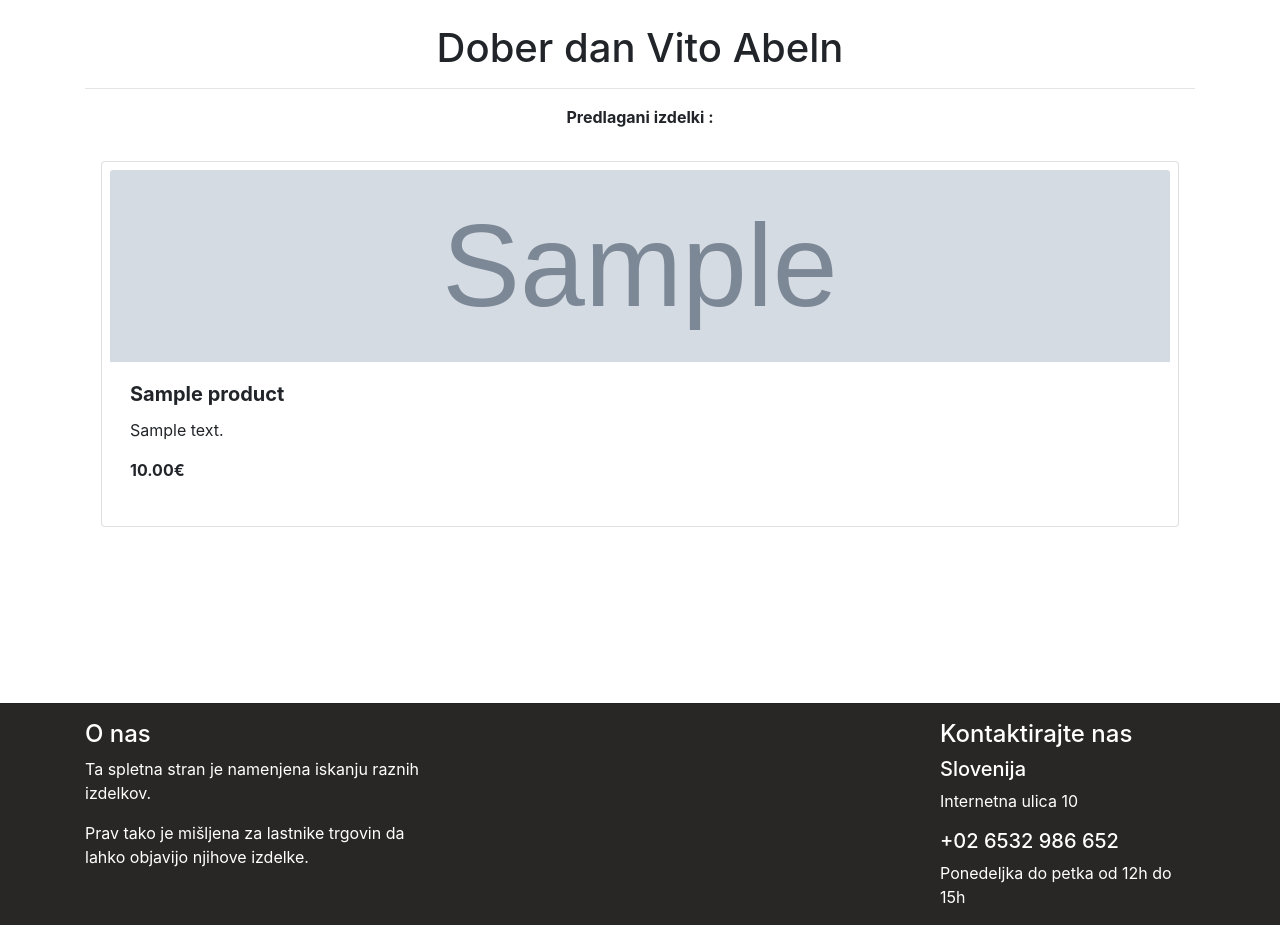
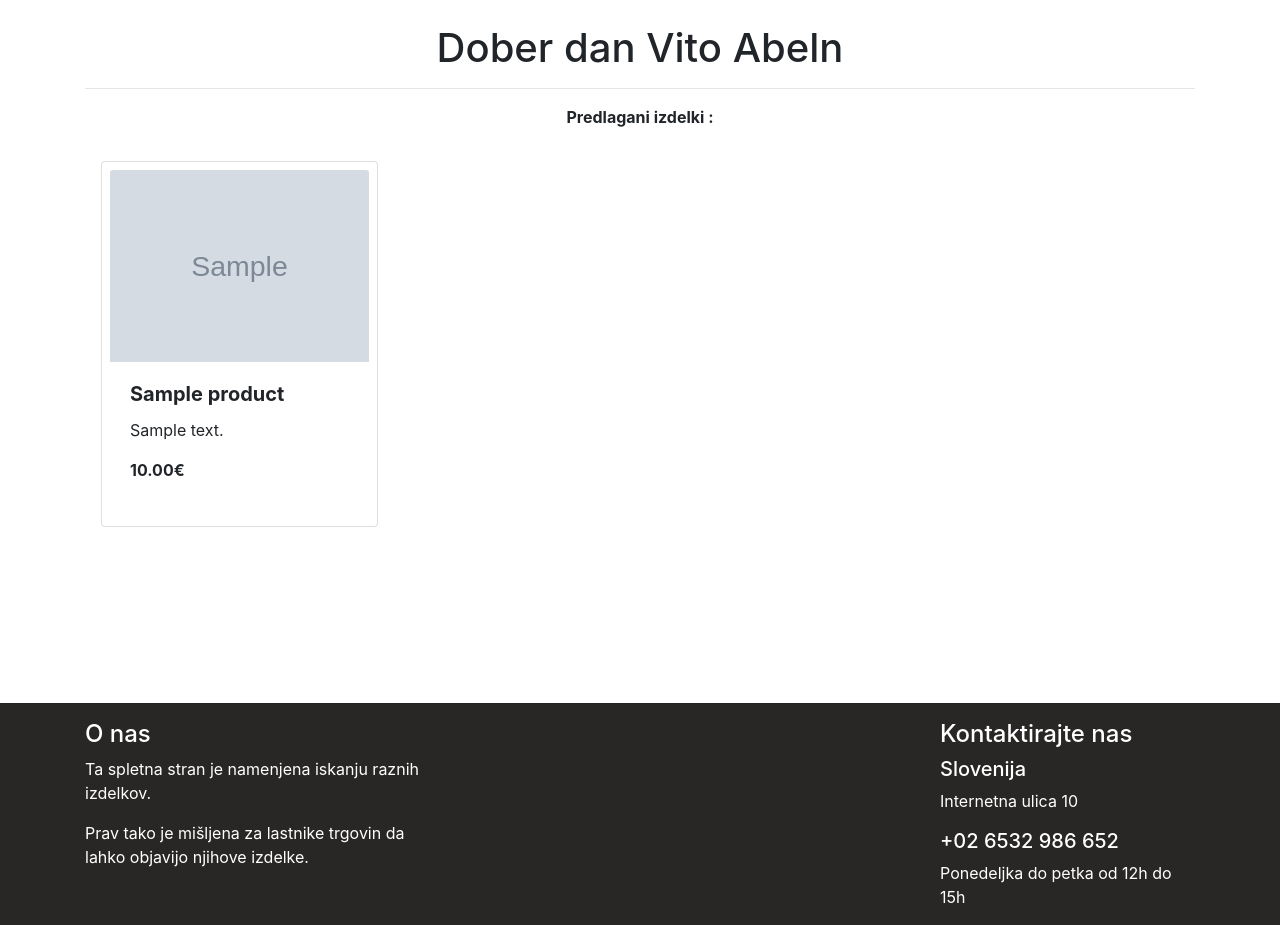
Before and after one commit to otiv33/Iskalnik_izdelkov, a PHP site: page / in a window 1280 px wide. Shown: the part 56-981 px from the top of the page. Run offline with PHP 8.4, Linux system fonts and the light colour scheme; a user stored in the database is signed in; tables that the repository leaves empty hold one stand-in row (values such as "Sample post"); grey boxes marked "Sample" are stand-in pictures.

Commit message:
index changed cards

```diff
--- a/footer.php
+++ b/footer.php
@@ -1,6 +1,6 @@
 
       </div>
-   </section>
+
    <!--================Blog Area end =================-->
 <br/>
    <!-- footer part start-->
--- a/header.php
+++ b/header.php
@@ -127,5 +127,4 @@
    <br/>
 
    <!-- Start of content -->
-   <section class="blog_area single-post-area section_padding">
       <div class="container">
--- a/index.php
+++ b/index.php
@@ -21,7 +21,7 @@
                 <div class="card-deck">
         <?php
             $i = 0;
-            $x = 4; //Number of cards in one row
+            $x = 3; //Number of cards in one row
             $flag = false;
             while($r = $stmt->fetch()){
                 if(empty($r['product_image']))
@@ -37,7 +37,7 @@
                     $x=$x+$x;
                 }
 
-                echo '<div class="card p-2" onClick="document.forms[\'product-form-'.$r['id_product'].'\'].submit();" onTap="document.forms[\'product-form-'.$r['id_product'].'\'].submit();">'; // Has javascript form trigger
+                echo '<div class="card p-2 col-md-3 col-sm-3" onClick="document.forms[\'product-form-'.$r['id_product'].'\'].submit();" onTap="document.forms[\'product-form-'.$r['id_product'].'\'].submit();">'; // Has javascript form trigger
                 echo        '<img class="card-img-top" src="'.$r['product_image'].'" alt="'.$r['product_image_description'].'">';
                 echo    '<div class="card-body">';
                 echo        '<h5 class="card-title"><b>'.$r['product_title'].'</b></h5>';
```
Also changed, not shown: uploads/2020-06-02-05-19-26-asddasds-elekticna-in-plinska-pizza-pec-sp-pro.jpg (added).
